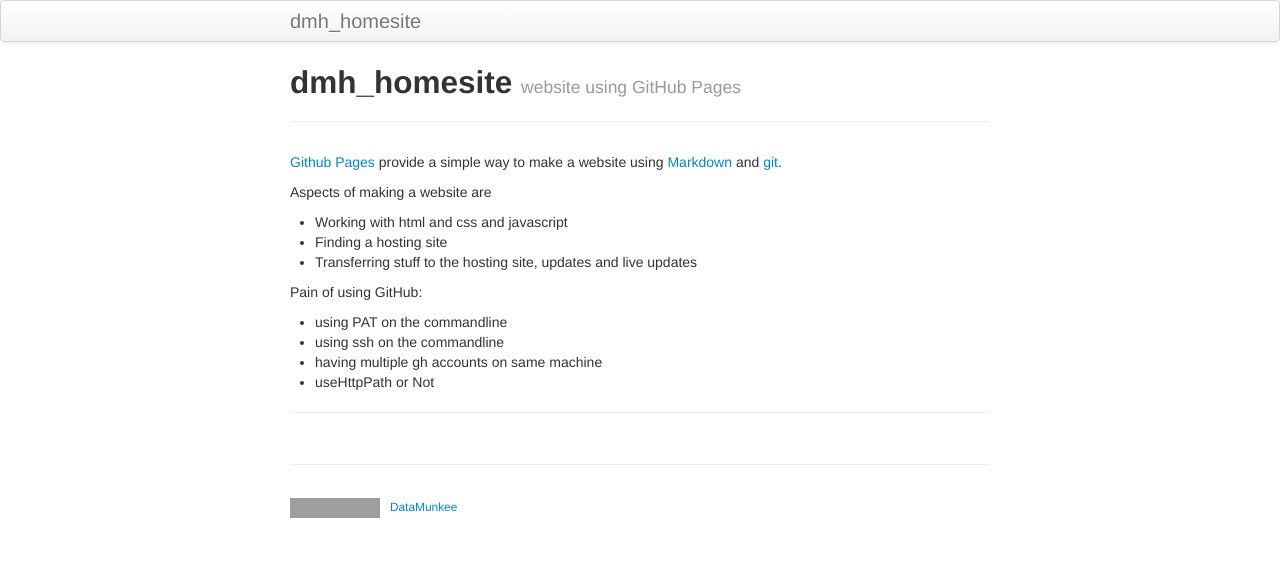
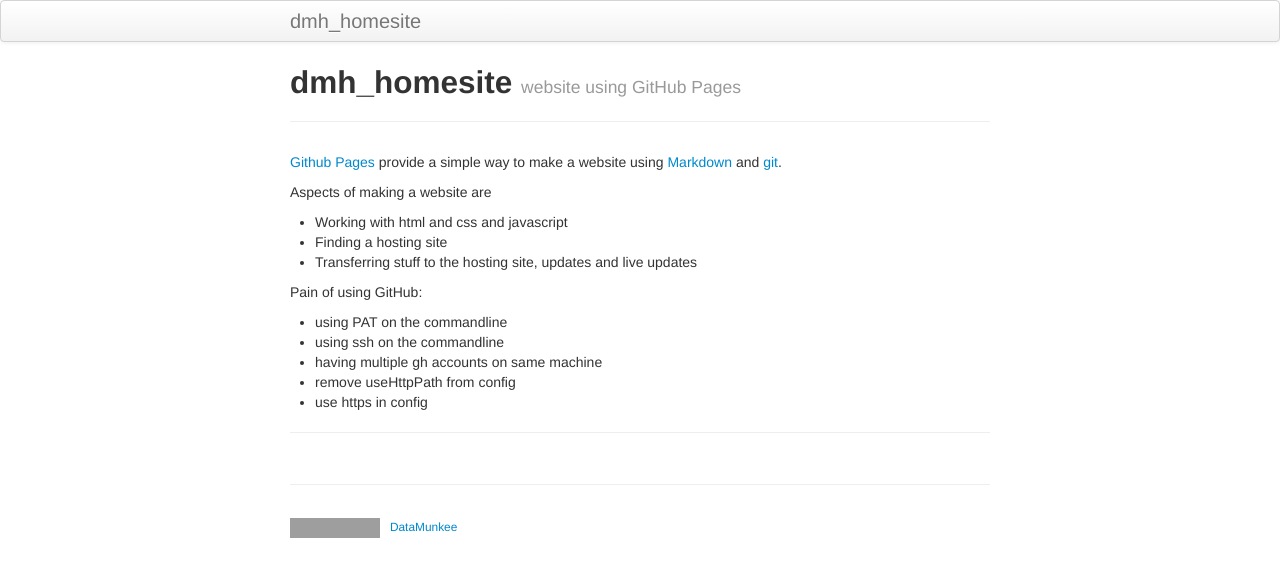
Before and after one commit to datamunkee/dmh_homesite, a Jekyll site: the page built from index.md, in a window 1280 px wide. Shown: the top 577 px of the page. Built offline with Jekyll 4.4.1, drawn with Linux system fonts in a browser that asks for light colours; grey boxes are pictures that could not be loaded.

Commit message:
update index and readme, using https to access gh

```diff
--- a/index.md
+++ b/index.md
@@ -21,6 +21,7 @@ Pain of using GitHub:
 - using PAT on the commandline
 - using ssh on the commandline
 - having multiple gh accounts on same machine
-- useHttpPath or Not
+- remove useHttpPath from config
+- use https in config
 
 ---
```
Also changed, not shown: ReadMe.md.
